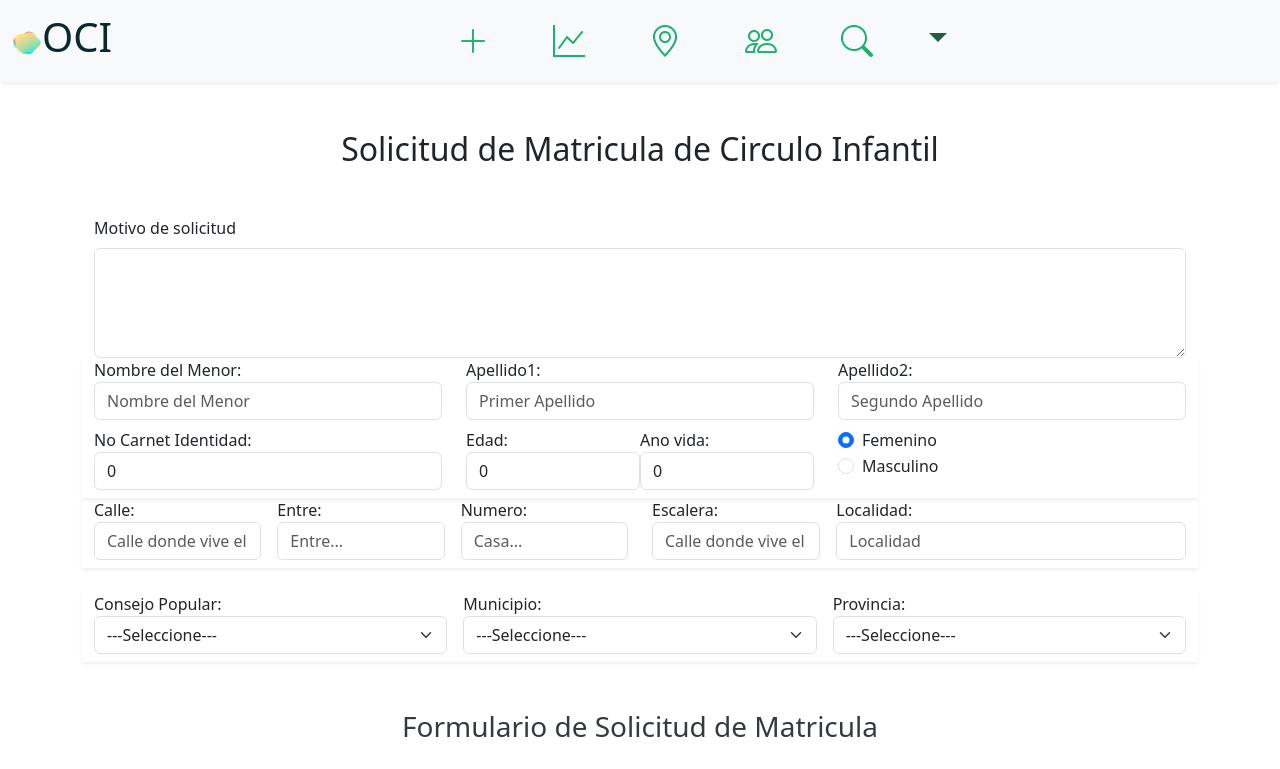
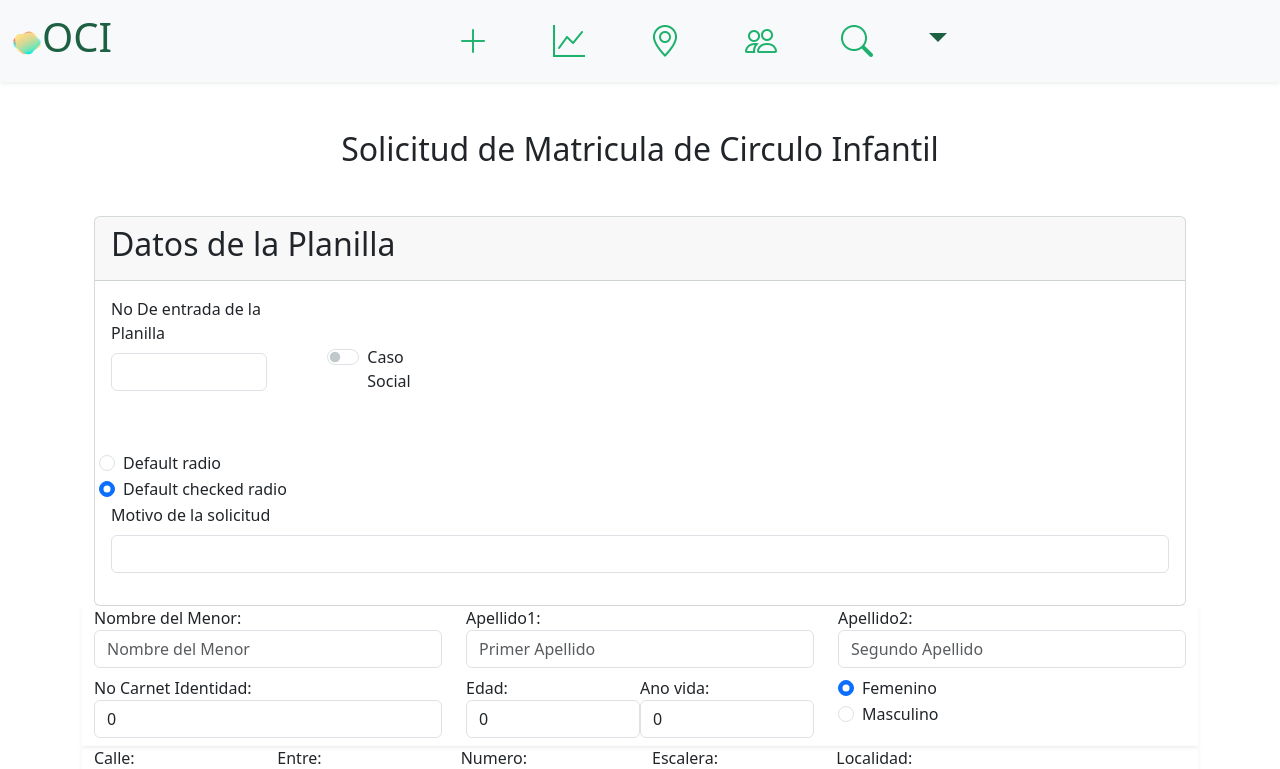
Before and after one commit to yoan0102/pruebaOCIFontend, a React (Vite) app: page /dashboard/submision in a window 1280 px wide. Shown: the top 769 px of the page. Built offline with nearby package versions, Linux system fonts and the light colour scheme.

Commit message:
fix: refactoring in planilla

```diff
--- a/src/pages/dashboard/Submision/Submision.tsx
+++ b/src/pages/dashboard/Submision/SubmisionScreen.tsx
@@ -3,7 +3,7 @@ import { FormChildren } from './components/forms/FormChildren';
 import { IChildren, SexChildren, TypeParent } from './interface';
 import './styles/Submision.scss';
 import * as Yup from 'yup';
-import { Formik } from 'formik';
+import { Field, Formik } from 'formik';
 export interface SubmisionInterface {}
 
 const REQUIRED = 'Este campo es requerido';
@@ -104,15 +104,61 @@ const Submision: React.FC<SubmisionInterface> = () => {
         {({ values, handleSubmit }) => (
           <form onSubmit={handleSubmit}>
             <section className="container">
-              <div className="row g-3">
-                <div className="form-outline">
-                  <label className="form-label" htmlFor="Motive">
-                    Motivo de solicitud
-                  </label>
-                  <textarea name="parents" className="form-control" id="Motive" rows={4}></textarea>
+              <div className="card">
+                <div className="card-header">
+                  <h2>Datos de la Planilla</h2>
+                </div>
+                <div className="card-body">
+                  <div className="row">
+                    <div className="col-sm-2 mb-3">
+                      <label htmlFor="noEntry" className="form-label">
+                        No De entrada de la Planilla
+                      </label>
+                      <Field type="email" className="form-control" name="noEntry" id="noEntry" />
+                    </div>
+                    <div className="col-sm-2 p-lg-5">
+                      <div className="form-check form-switch">
+                        <Field
+                          className="form-check-input switch-lg"
+                          type="checkbox"
+                          role="switch"
+                          name="social_case"
+                          id="social_case"
+                        />
+                        <label className="form-label" htmlFor="social_case">
+                          Caso Social
+                        </label>
+                      </div>
+                    </div>
+                    <div className="form-check">
+                      <input className="form-check-input" type="radio" name="flexRadioDefault" id="flexRadioDefault1" />
+                      <label className="form-check-label" htmlFor="flexRadioDefault1">
+                        Default radio
+                      </label>
+                    </div>
+                    <div className="form-check">
+                      <input
+                        className="form-check-input"
+                        type="radio"
+                        name="flexRadioDefault"
+                        id="flexRadioDefault2"
+                        checked
+                      />
+                      <label className="form-check-label" htmlFor="flexRadioDefault2">
+                        Default checked radio
+                      </label>
+                    </div>
+                    <div className="mb-3">
+                      <label htmlFor="motive" className="form-label">
+                        Motivo de la solicitud
+                      </label>
+                      <Field type="textarea" name="motive" className="form-control" id="motive" rows={3}></Field>
+                    </div>
+                  </div>
                 </div>
               </div>
             </section>
+
             <FormChildren values={values} />
             <FormPaterns values={values} />
 
--- a/src/pages/dashboard/Submision/index.ts
+++ b/src/pages/dashboard/Submision/index.ts
@@ -1,4 +1,4 @@
-export { default as Submision } from './Submision';
+export { default as Submision } from './SubmisionScreen';
 export * from './components/forms/FormChildren';
 export * from './components/forms/FormPaterns';
 export * from './components/forms';
--- a/src/pages/dashboard/components/NavbarDashboard/NavbarDashboard.tsx
+++ b/src/pages/dashboard/components/NavbarDashboard/NavbarDashboard.tsx
@@ -17,7 +17,11 @@ const NavbarDashboard: React.FC<NavbarDashboardInterface> = () => {
       <div className="container-fluid">
         <a className="navbar-brand" href="#">
           <img src={logo} alt="Logo" width="30" height="24" className="d-inline-block align-text-top" />
-          <h1 className="d-inline-block text-secundary">OCI</h1>
+          <h1 className="d-inline-block ">
+            <Link to="/" className="text-secondary">
+              OCI
+            </Link>
+          </h1>
         </a>
         <button
           className="navbar-toggler"
--- a/src/pages/dashboard/components/NavbarDashboard/styles/NavbarDashboard.scss
+++ b/src/pages/dashboard/components/NavbarDashboard/styles/NavbarDashboard.scss
@@ -18,3 +18,9 @@ i {
 .active {
   border-bottom: 2px solid #198754;
 }
+
+h1 {
+  a {
+    text-decoration: none;
+  }
+}
```
